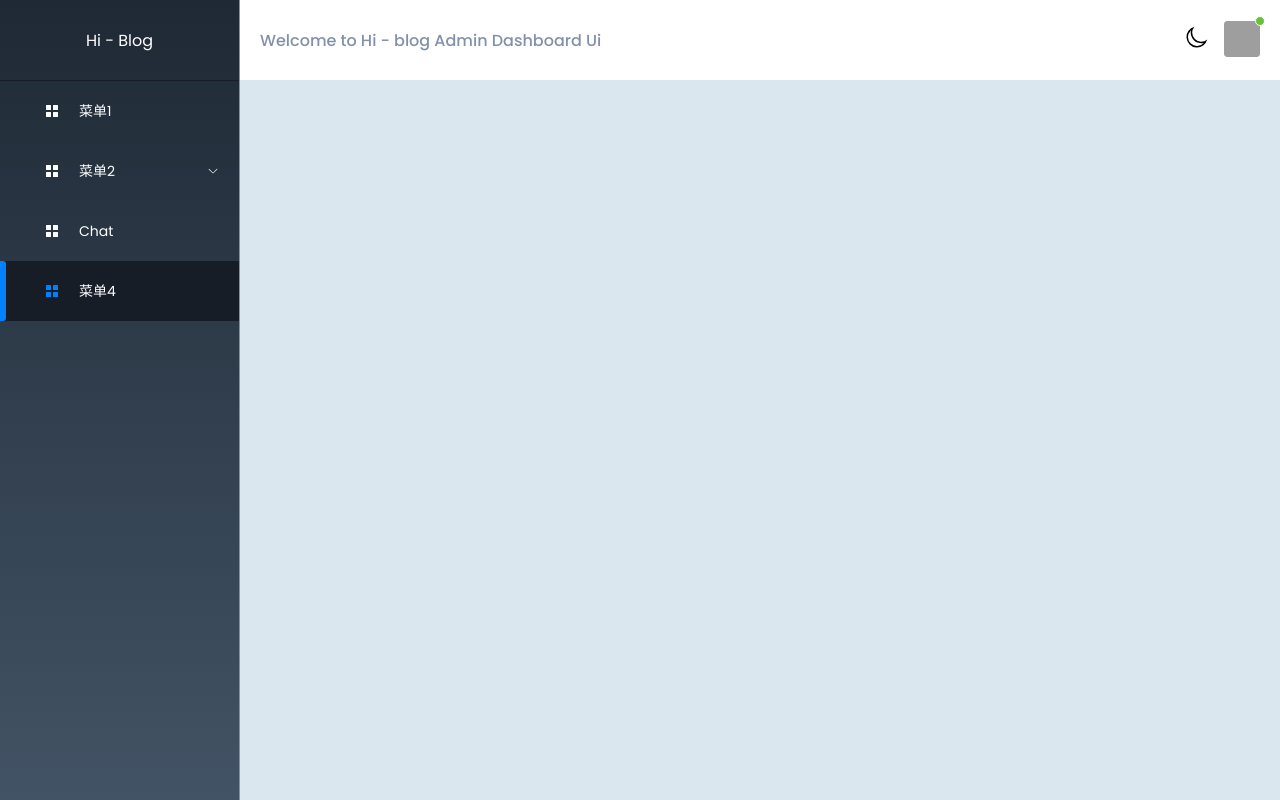
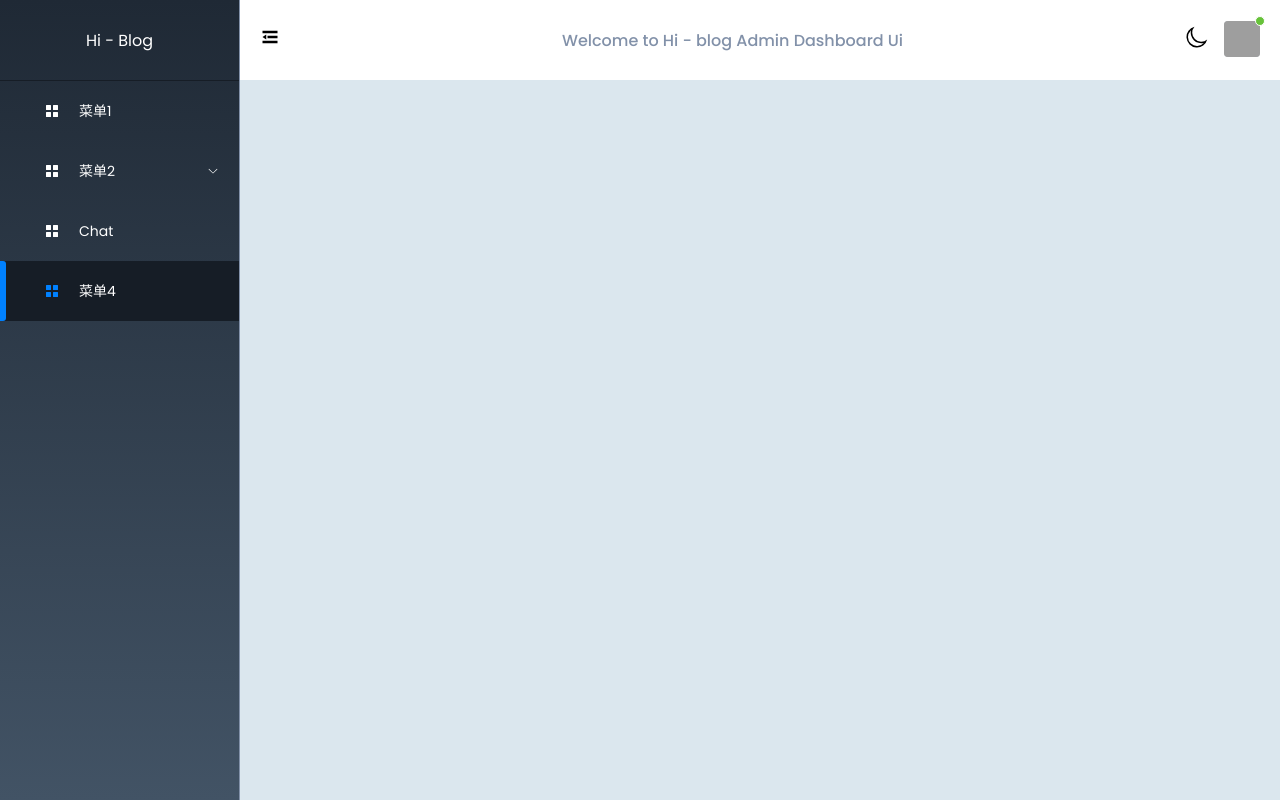
Before and after one commit to nishuiwei/admin-for-blog, a Vue app: page /main in a window 1280 px wide. Built offline with nearby package versions, Linux system fonts and the light colour scheme; grey boxes are pictures that could not be loaded.

Commit message:
feat: 菜单折叠功能

```diff
--- a/src/components/header/src/hj-header.vue
+++ b/src/components/header/src/hj-header.vue
@@ -1,5 +1,10 @@
 <template>
 	<div class="header-container">
+		<div class="header-collapse" @click="handleClickCollapse">
+			<el-icon :size="20">
+				<Icon :icon="isCollapse ? 'Expand' : 'Fold'" />
+			</el-icon>
+		</div>
 		<p class="header-title">Welcome to Hi - blog Admin Dashboard Ui</p>
 		<div class="header-user">
 			<div class="header-user-theme" @click="toggleDark()">
@@ -35,7 +40,22 @@
 import { Icon } from '../../icon'
 import { useTheme } from '../../../composables'
 
+const props = withDefaults(
+	defineProps<{
+		isCollapse: boolean
+	}>(),
+	{
+		isCollapse: false
+	}
+)
+
 const { isDark, toggleDark } = useTheme
+
+const emits = defineEmits(['clickCollapse'])
+
+const handleClickCollapse = (): void => {
+	emits('clickCollapse', !props.isCollapse)
+}
 </script>
 
 <style scoped lang="less">
@@ -45,6 +65,9 @@ const { isDark, toggleDark } = useTheme
 		align-items: center;
 		justify-content: space-between;
 		height: 100%;
+	}
+	&-collapse {
+		cursor: pointer;
 	}
 	&-title {
 		font-weight: 500;
--- a/src/components/menu/src/hj-menu-item.vue
+++ b/src/components/menu/src/hj-menu-item.vue
@@ -5,7 +5,9 @@
 				<el-icon :size="16" color="#000">
 					<Icon :icon="item.icon" />
 				</el-icon>
-				<span style="margin-left: 10px"> {{ item.title }} </span>
+				<template #title>
+					<span style="margin-left: 10px"> {{ item.title }} </span>
+				</template>
 			</el-menu-item>
 		</template>
 		<template v-else>
@@ -14,7 +16,7 @@
 					<el-icon :size="16" color="#fff">
 						<Icon :icon="item.icon" />
 					</el-icon>
-					<span style="margin-left: 10px">{{ item.title }}</span>
+					<span style="margin-left: 10px"> {{ item.title }} </span>
 				</template>
 				<hj-menu-item :menu="item.children" />
 			</el-sub-menu>
--- a/src/components/menu/src/hj-menu.vue
+++ b/src/components/menu/src/hj-menu.vue
@@ -15,8 +15,15 @@
 
 <script setup lang="ts">
 import { ref } from 'vue'
-const isCollapse = ref<boolean>(false)
 
+withDefaults(
+	defineProps<{
+		isCollapse: boolean
+	}>(),
+	{
+		isCollapse: false
+	}
+)
 const handleOpen = (key: string, keyPath: string[]) => {
 	console.log(key, keyPath)
 }
--- a/src/layout/default-layout.vue
+++ b/src/layout/default-layout.vue
@@ -1,12 +1,18 @@
 <template>
 	<el-container class="default-layout">
-		<el-aside>
+		<el-aside
+			class="bg-transition"
+			:style="{ width: isCollapse ? '64px' : '240px' }"
+		>
 			<div class="logo">Hi - Blog</div>
-			<hj-menu />
+			<hj-menu :is-collapse="isCollapse" />
 		</el-aside>
 		<el-container class="right">
 			<el-header class="bg-transition">
-				<hj-header />
+				<hj-header
+					:is-collapse="isCollapse"
+					@click-collapse="handleClickCollapse"
+				/>
 			</el-header>
 			<el-main id="main" class="bg-transition">
 				<slot name="main" />
@@ -15,7 +21,15 @@
 	</el-container>
 </template>
 
-<script setup lang="ts"></script>
+<script setup lang="ts">
+import { ref } from 'vue'
+
+const isCollapse = ref<boolean>(false)
+
+const handleClickCollapse = (collapseSatus: boolean): void => {
+	isCollapse.value = collapseSatus
+}
+</script>
 
 <style scoped lang="less">
 @height: 80px;
```
